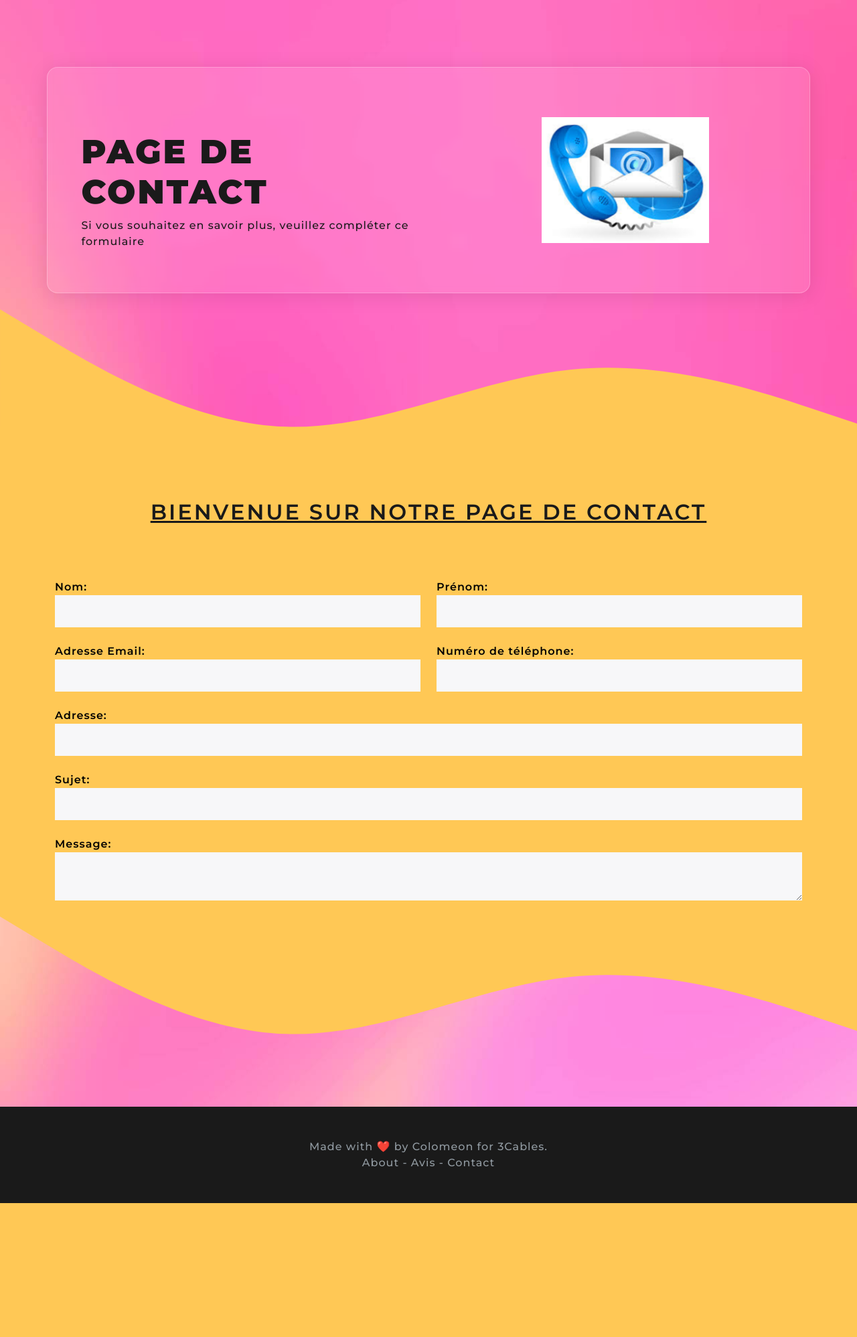
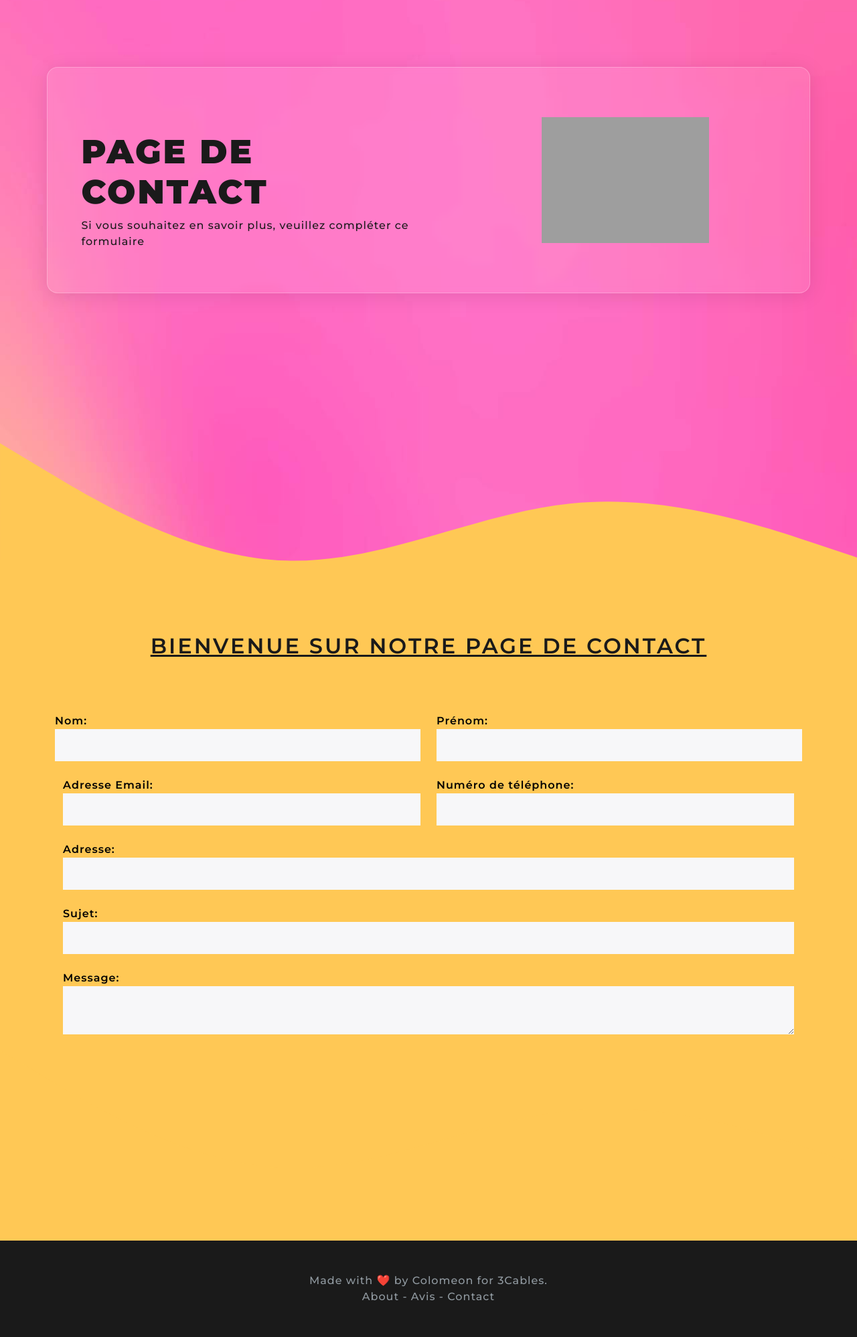
Before and after one commit to SwerkF/comeleon, a Symfony app: template templates/contact/index.html.twig in a window 1280 px wide. Shown: the part 114-2111 px from the top of the page at 67% size. Before the commit the page ends 1911 px from the top, so only its background shows below. Run offline with Twig, Linux system fonts and the light colour scheme; the template is opened without the code that fills it, so the values that code supplies are empty; form fields are guessed from the names that the template uses; some libraries are stand-ins or nearby versions; grey boxes are pictures that could not be loaded.

Commit message:
<Fix>Ajout d'espace

```diff
--- a/templates/contact/index.html.twig
+++ b/templates/contact/index.html.twig
@@ -1,9 +1,9 @@
 {% extends 'base.html.twig' %}
 
-{% block title %}Hello ContactController!{% endblock %}
+{% block title %}Contact{% endblock %}
 
 {% block body %}
-<div class="container pb-5 pt-5 glass-bg" style="margin-top:100px">
+<div class="container pb-5 pt-5 glass-bg" style="margin-top:100px; margin-bottom: 200px">
   <div class="row align-items-center justify-content-center justify-content-around">
     <div class="col"  style="margin-left: 3vw">
       <h1 style="font-size:50px" class="pt-5">
@@ -12,7 +12,7 @@
 
     </div>
     <div class="col text-center">
-      <img style="width:250px;" src="assets/R.jfif"> <!-- Changer lien de l'image -->
+      <img style="width:250px;" src="assets/contact.png"> <!-- Changer lien de l'image -->
     </div>
   </div>
 </div>
@@ -40,6 +40,7 @@
   </div></br>
     </div>
   </div>
+<div class="container">
 
   <div class="row">
     <div class="col">
--- a/templates/prestation/index.html.twig
+++ b/templates/prestation/index.html.twig
@@ -6,7 +6,7 @@
 <style>
     .example-wrapper code { background: #F5F5F5; padding: 2px 6px; }
 </style>
-<div class="container pb-5 pt-5 glass-bg" style="margin-top:100px; height: 50vh">
+<div class="container pb-5 pt-5 glass-bg" style="margin-top:100px; margin-bottom:220px; height: 50vh">
   <div class="row align-items-center justify-content-center justify-content-around">
     <div class="col text-center" style=" display: block;" data-aos="fade-up" data-aos-delay="400">
       <img style="width: 390px; padding-top: 100px;" src="assets/sale.png"> <!-- Changer lien de l'image -->
```
Also changed, not shown: templates/presentation/index.html.twig (+4 -4 lines).
